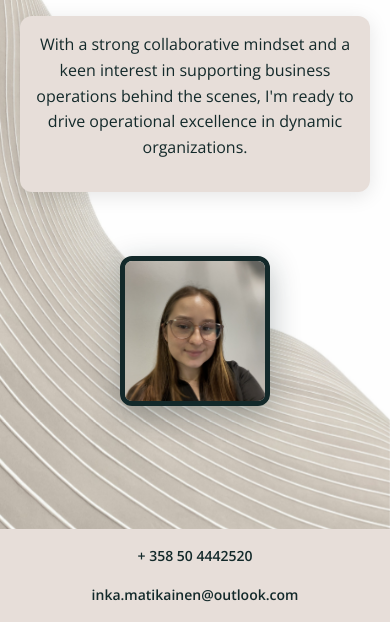
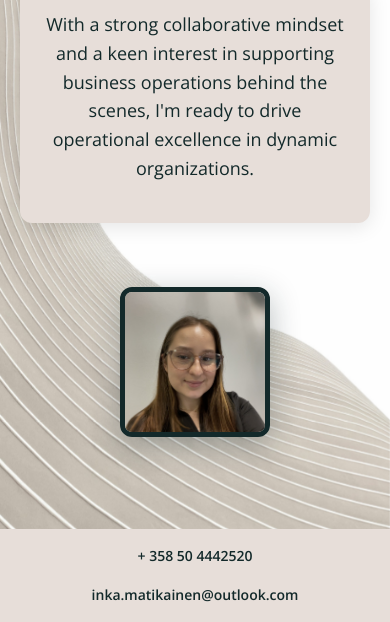
Before and after one commit to inkamatikainen/inkamatikainen.github.io, a website: page index.html in a window 390 px wide. Shown: the part 222-844 px from the top of the page. Drawn offline with nearby package versions, Linux system fonts and the light colour scheme.

Commit message:
Update responsive.css

```diff
--- a/src/css/responsive.css
+++ b/src/css/responsive.css
@@ -116,11 +116,11 @@
     }
 
     .intro-text-box {
-        padding: 1rem;
+        padding: 0,5rem;
     }
 
     .intro-text-box p {
-        font-size: 1rem;
+        font-size: 0,5rem;
     }
 
     .profile-img {
@@ -144,7 +144,7 @@
 
     .project-btn {
         padding: 0.7rem 1.2rem;
-        font-size: 0.9rem;
+        font-size: 0.5rem;
     }
 
     .project-detail-box {
```
